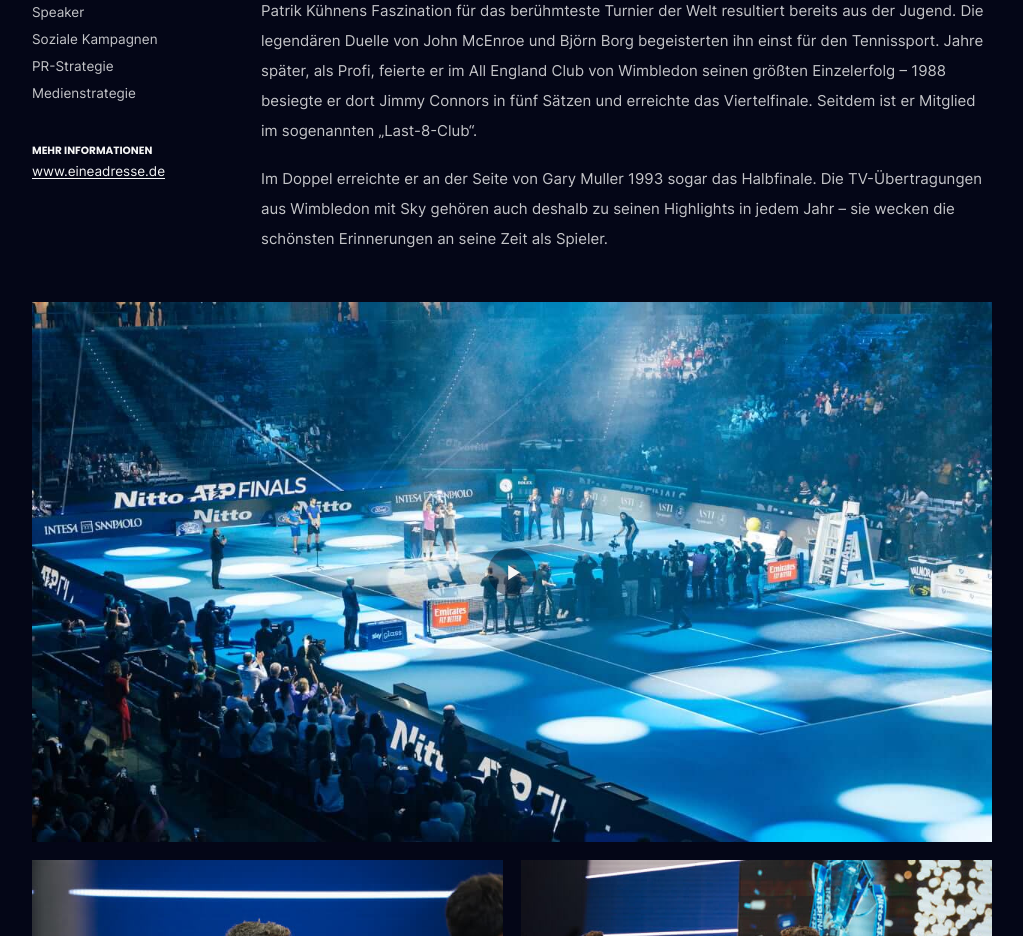
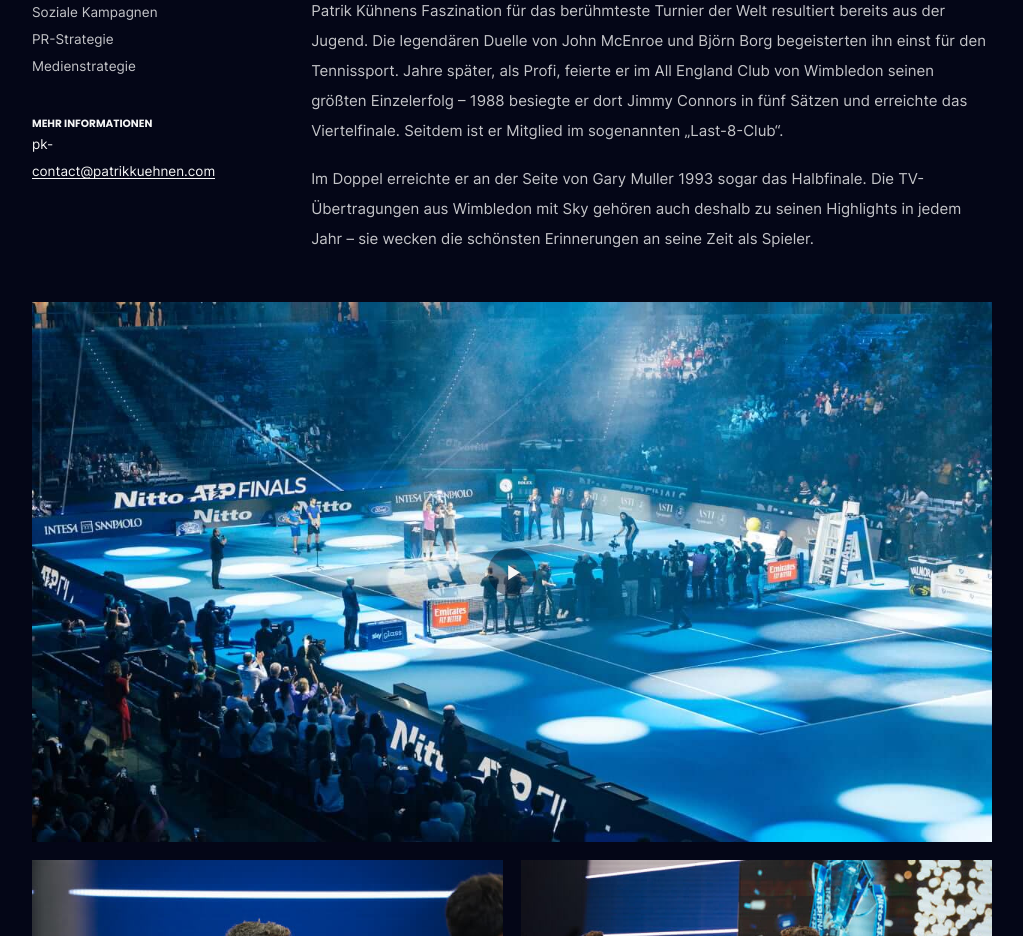
Before and after one commit to nxtyou/patrik-k-hnen, a Next.js app: page /sky-tennis in a window 1280 px wide. Shown: the part 900-1836 px from the top of the page, without its empty margins (128-1151 px from the left). Built offline with nearby package versions, Linux system fonts and the light colour scheme.

Commit message:
Link to E-Mail

```diff
--- a/components/Templates/SkyTennis/Analysis.jsx
+++ b/components/Templates/SkyTennis/Analysis.jsx
@@ -15,8 +15,8 @@ const Analysis = () => {
           <h2 className="mt-12 text-sm font-semibold">MEHR INFORMATIONEN</h2>
           <Link
             className="link-underline relative mt-3 text-lg leading-9"
-            href="http://www.eineadresse.de/">
-            www.eineadresse.de
+            href="mailto:pk-contact@patrikkuehnen.com">
+            pk-contact@patrikkuehnen.com
           </Link>
         </div>
         <div className=" lg:pl-32">
```
